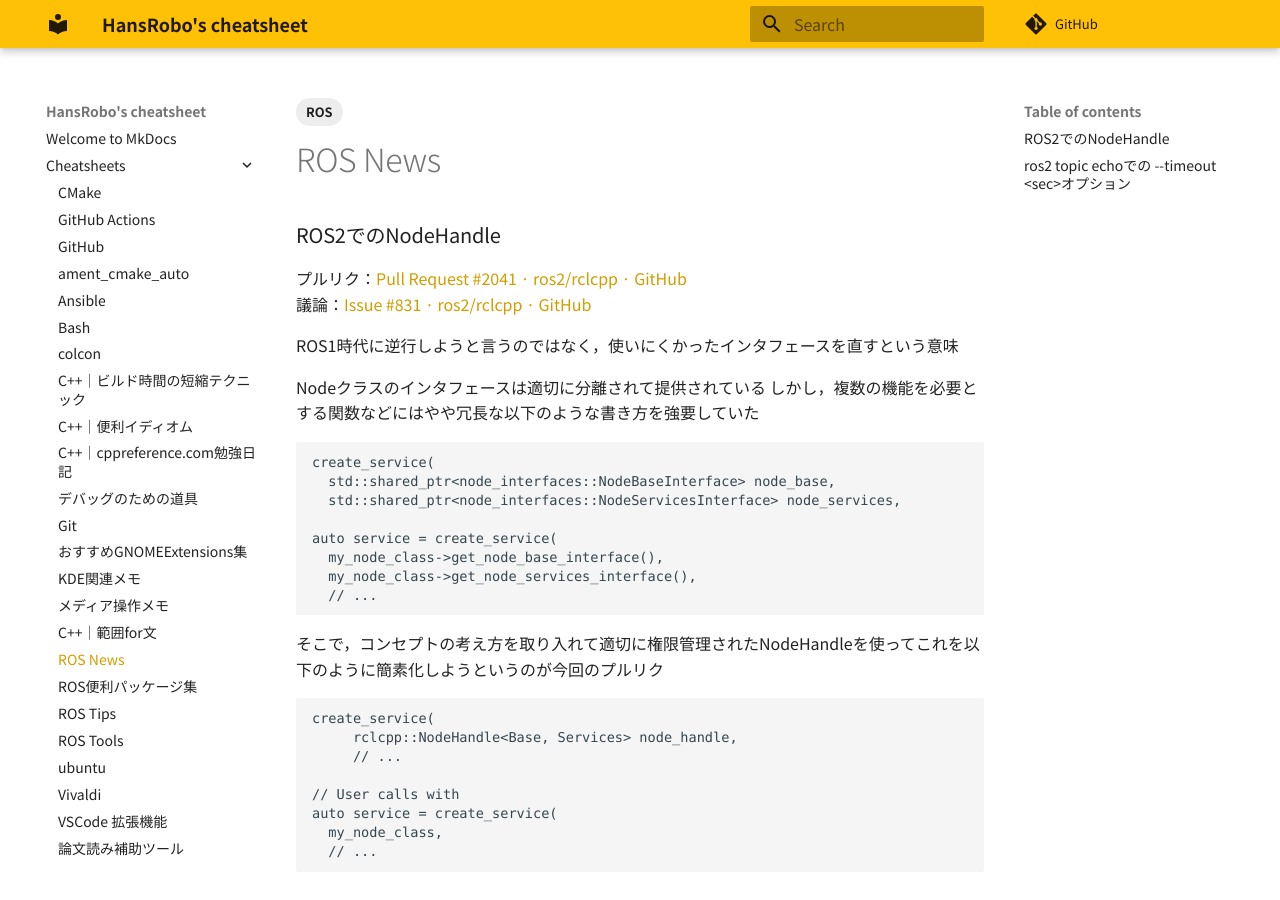
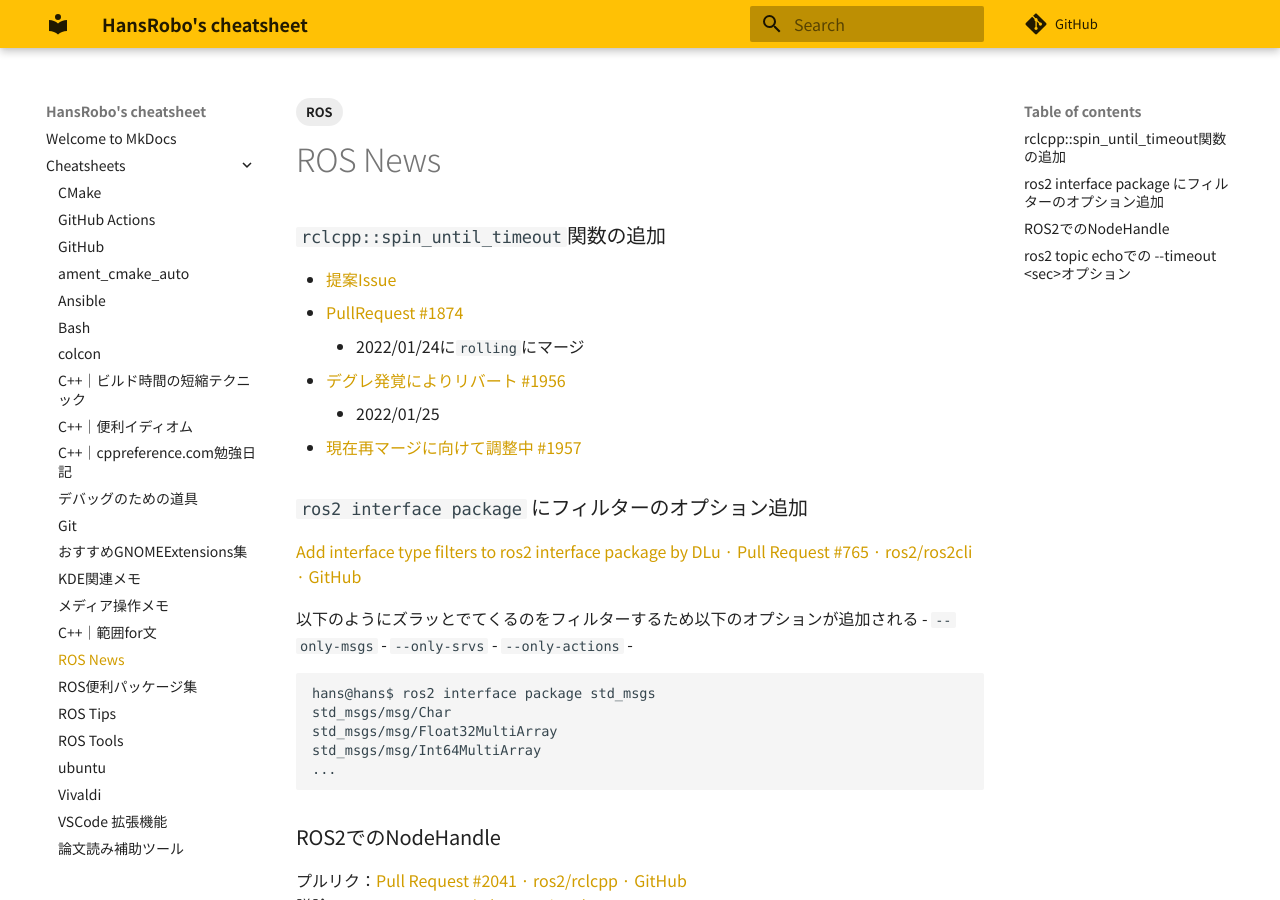
Before and after one commit to HansRobo/mycheatsheet_mkdocs, an MkDocs documentation site: the page built from docs/cheatsheets/ros_news.md, in a window 1280 px wide and 900 px high. Built offline with MkDocs 1.6.1 and Material for MkDocs 9.7.7, drawn with Linux system fonts in a browser that asks for light colours; some web fonts are replaced; comment, search, counter and statistics services are not loaded.

Commit message:
🔄 synced local 'docs/cheatsheets' with remote 'cheatsheets'

````diff
--- a/docs/cheatsheets/ros_news.md
+++ b/docs/cheatsheets/ros_news.md
@@ -8,6 +8,31 @@ updated: 2023-01-20
 weight: -10
 intro: ROS News
 ---
+### `rclcpp::spin_until_timeout`関数の追加
+
+- [提案Issue](https://github.com/ros2/rclcpp/issues/1821)
+- [PullRequest #1874](https://github.com/ros2/rclcpp/pull/1874)
+	- 2022/01/24に`rolling`にマージ
+- [デグレ発覚によりリバート #1956](https://github.com/ros2/rclcpp/pull/1956)
+	- 2022/01/25
+- [現在再マージに向けて調整中 #1957](https://github.com/ros2/rclcpp/pull/1957)
+
+### `ros2 interface package` にフィルターのオプション追加
+
+[Add interface type filters to ros2 interface package by DLu · Pull Request #765 · ros2/ros2cli · GitHub](https://github.com/ros2/ros2cli/pull/765)
+
+以下のようにズラッとでてくるのをフィルターするため以下のオプションが追加される
+- `--only-msgs`
+- `--only-srvs`
+- `--only-actions`
+-
+```shell
+hans@hans$ ros2 interface package std_msgs
+std_msgs/msg/Char
+std_msgs/msg/Float32MultiArray
+std_msgs/msg/Int64MultiArray
+...
+```
 
 ### ROS2でのNodeHandle
 
````
